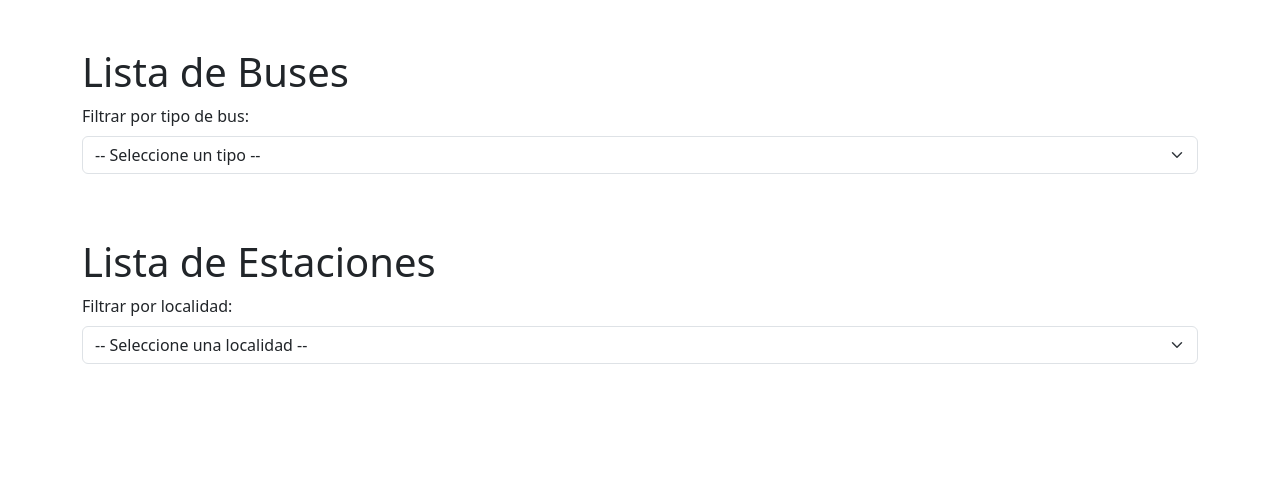
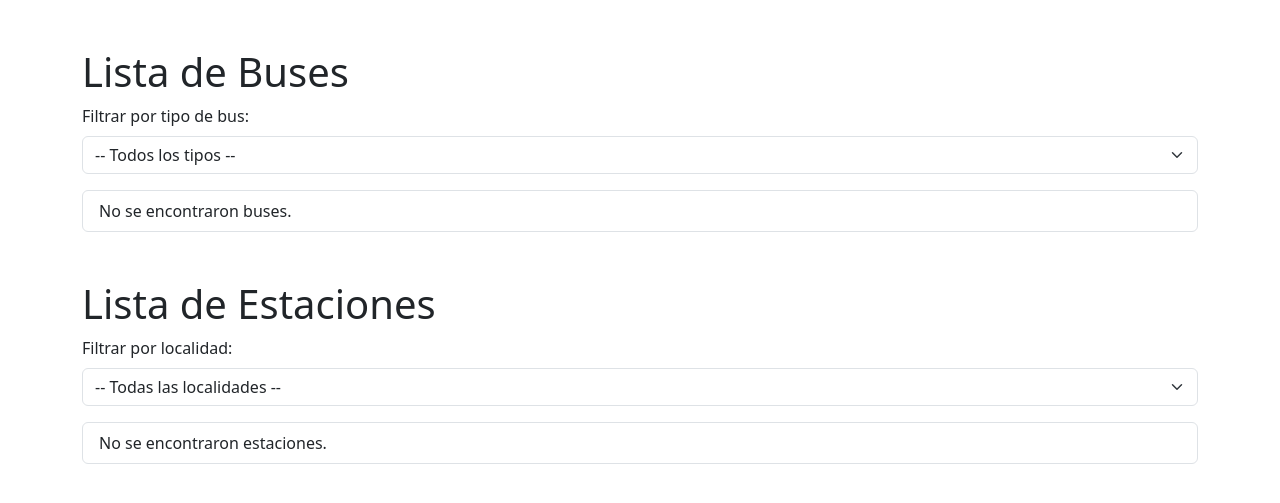
Before and after one commit to Juanes0706/Proyecto, a FastAPI app: page /read in a window 1280 px wide. Shown: the part 56-559 px from the top of the page. Run offline with FastAPI, Linux system fonts and the light colour scheme; data that the repository does not hold is empty.

Commit message:
arreglando filtrados

```diff
--- a/templates/ReadPage.html
+++ b/templates/ReadPage.html
@@ -26,7 +26,7 @@
     <div class="mb-3">
         <label for="filterTipoBus" class="form-label">Filtrar por tipo de bus:</label>
         <select id="filterTipoBus" class="form-select">
-            <option value="">-- Seleccione un tipo --</option>
+            <option value="">-- Todos los tipos --</option>
             <option value="troncal">Troncal</option>
             <option value="zonal">Zonal</option>
         </select>
@@ -37,7 +37,7 @@
     <div class="mb-3">
         <label for="filterLocalidadEstacion" class="form-label">Filtrar por localidad:</label>
         <select id="filterLocalidadEstacion" class="form-select">
-            <option value="">-- Seleccione una localidad --</option>
+            <option value="">-- Todas las localidades --</option>
             <option value="Usaquén">Usaquén</option>
             <option value="Chapinero">Chapinero</option>
             <option value="Santa Fe">Santa Fe</option>
@@ -66,11 +66,15 @@
     async function loadBuses() {
         const tipo = document.getElementById("filterTipoBus").value;
         const url = tipo ? `/buses/?tipo=${encodeURIComponent(tipo)}` : "/buses/";
+        try {
             const response = await fetch(url);
-        if (response.ok) {
+            if (!response.ok) throw new Error("Error al cargar buses");
             const buses = await response.json();
             const listaBuses = document.getElementById("listaBuses");
             listaBuses.innerHTML = "";
+            if (buses.length === 0) {
+                listaBuses.innerHTML = "<li class='list-group-item'>No se encontraron buses.</li>";
+            } else {
                 buses.forEach((bus) => {
                     const li = document.createElement("li");
                     li.className = "list-group-item";
@@ -78,22 +82,32 @@
                     listaBuses.appendChild(li);
                 });
             }
+        } catch (error) {
+            alert(error.message);
+        }
     }
 
     async function loadEstaciones() {
         const localidad = document.getElementById("filterLocalidadEstacion").value;
         const url = localidad ? `/estaciones/?sector=${encodeURIComponent(localidad)}` : "/estaciones/";
+        try {
             const response = await fetch(url);
-        if (response.ok) {
+            if (!response.ok) throw new Error("Error al cargar estaciones");
             const estaciones = await response.json();
             const listaEstaciones = document.getElementById("listaEstaciones");
             listaEstaciones.innerHTML = "";
+            if (estaciones.length === 0) {
+                listaEstaciones.innerHTML = "<li class='list-group-item'>No se encontraron estaciones.</li>";
+            } else {
                 estaciones.forEach((estacion) => {
                     const li = document.createElement("li");
                     li.className = "list-group-item";
                     li.textContent = `ID: ${estacion.id} - Nombre: ${estacion.nombre_estacion} - Localidad: ${estacion.localidad} - Rutas Asociadas: ${estacion.rutas_asociadas} - Activo: ${estacion.activo}`;
                     listaEstaciones.appendChild(li);
                 });
+            }
+        } catch (error) {
+            alert(error.message);
         }
     }
 
```
Lines whose indentation alone changed are shown as unchanged.
